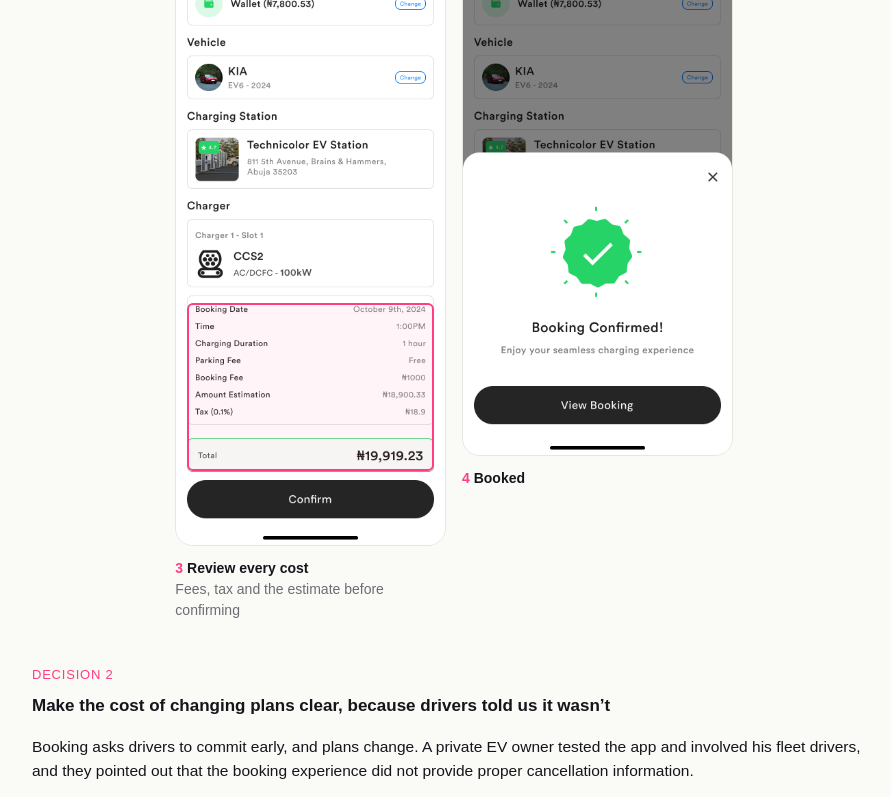
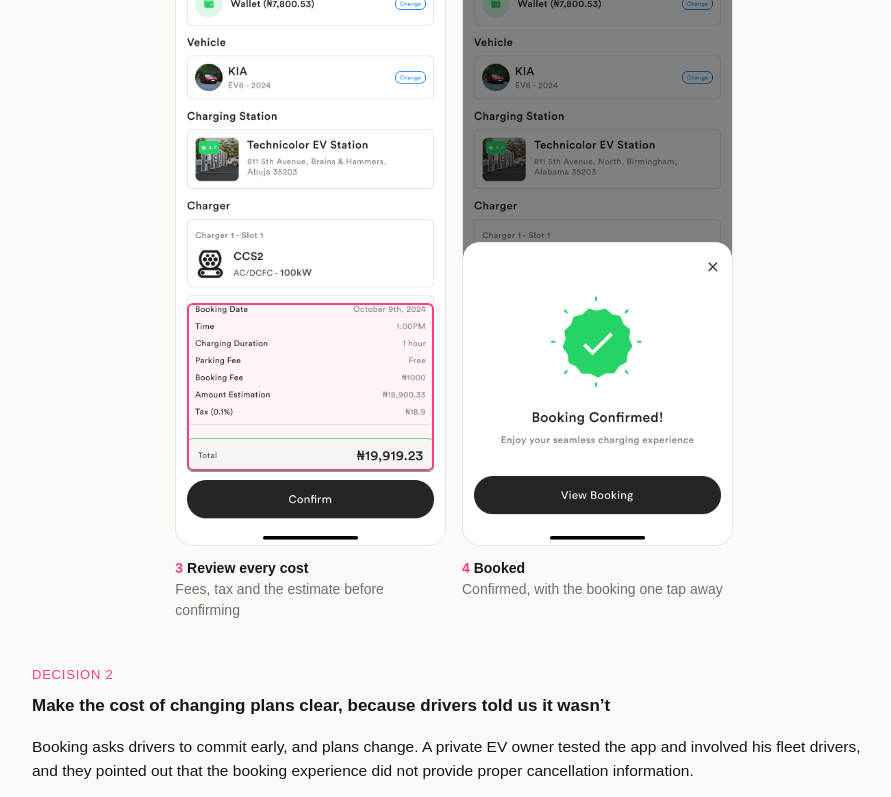
Before and after one commit to GraceIkpang/folio, a Next.js app: page /work/surechargex in a window 1280 px wide. Shown: the part 5382-6179 px from the top of the page, without its empty margins (186-1077 px from the left). Built offline with nearby package versions, Linux system fonts and the light colour scheme; a web font is replaced by a local one.

Commit message:
Draft: taller booking confirmed screen with subtext
Co-Authored-By: Claude Opus 5.5 <noreply@anthropic.com>

```diff
--- a/content/case-studies.ts
+++ b/content/case-studies.ts
@@ -287,11 +287,12 @@ export const caseStudies: CaseStudy[] = [
               highlights: [{ x: 4, y: 64, w: 92, h: 25 }],
             },
             {
-              src: "/images/case-studies/surechargex/screens/booking-confirmed.png",
+              src: "/images/case-studies/surechargex/screens/booking-confirmed-v2.png",
               width: 786,
-              height: 1704,
-              alt: "Booking Confirmed overlay with a View Booking button.",
+              height: 1966,
+              alt: "Booking Confirmed overlay over the booking summary, with a View Booking button.",
               label: "Booked",
+              note: "Confirmed, with the booking one tap away",
             },
             ],
           },
```
Also changed, not shown: public/images/case-studies/surechargex/screens/booking-confirmed-v2.png (added), public/images/case-studies/surechargex/screens/booking-confirmed.png (deleted).
